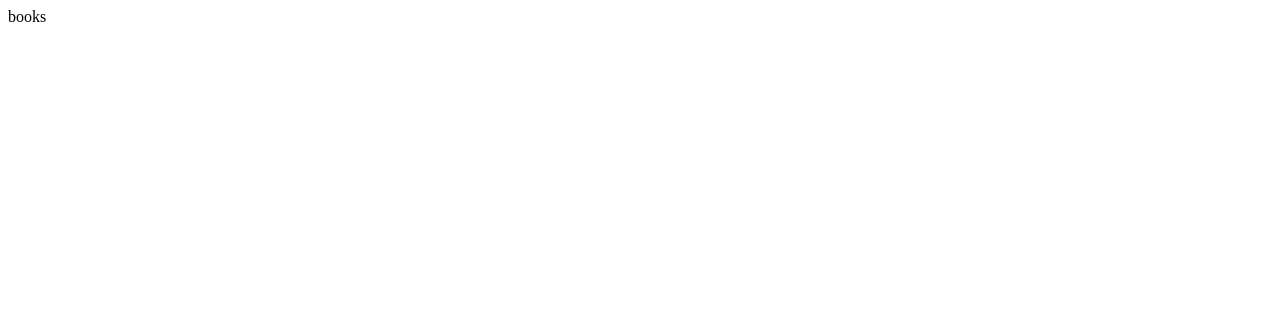
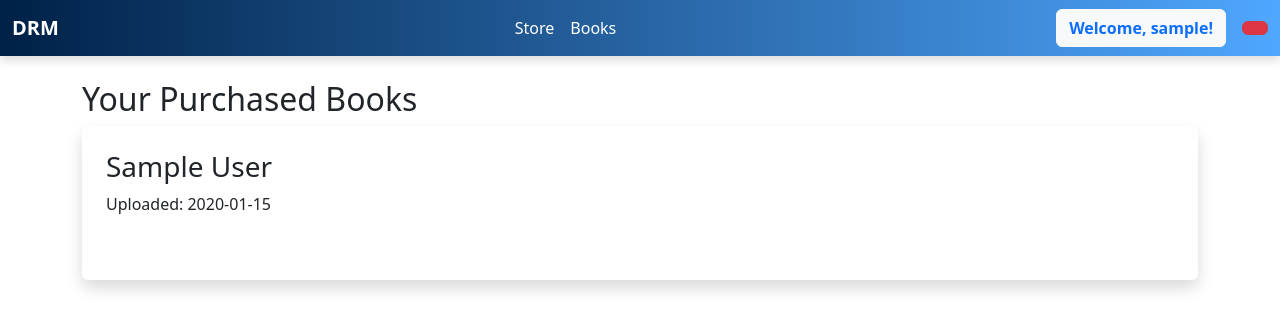
Before and after one commit to mustahidhasan/DRM, a Django app: page /books/ in a window 1280 px wide. Before the commit the part shown is almost empty. Shown: the top 330 px of the page. Run offline with Django 5.2, Linux system fonts and the light colour scheme; a user stored in the database is signed in; tables that the repository leaves empty hold one stand-in row (values such as "Sample post").

Commit message:
okay books are showing

```diff
--- a/drm/templates/books.html
+++ b/drm/templates/books.html
@@ -1 +1,18 @@
-books
+{% extends 'base.html' %}
+{% block content %}
+<h2>Your Purchased Books</h2>
+
+<div class="grid grid-cols-1 md:grid-cols-2 lg:grid-cols-3 gap-4">
+  {% for book in uploaded_books %}
+    <div class="bg-white shadow rounded p-4">
+      <h3 class="text-xl font-semibold">{{ book.book_name }}</h3>
+      <p class="text-sm text-gray-600">Uploaded: {{ book.uploaded_at|date:"Y-m-d" }}</p>
+      <a href="{% url 'view_book' book.id %}" class="inline-block mt-2 px-4 py-2 bg-blue-600 text-white rounded hover:bg-blue-700">
+        View
+      </a>
+    </div>
+  {% empty %}
+    <p>You haven't purchased any books yet.</p>
+  {% endfor %}
+</div>
+{% endblock %}
--- a/drm/user/urls.py
+++ b/drm/user/urls.py
@@ -13,5 +13,7 @@ urlpatterns = [
     path("profile/", views.profile_view, name="profile"),
 
     path("books/", views.books_view, name="books"),
+    path("book/<int:book_id>/", views.view_book, name="view_book")
+
 
 ]
--- a/drm/user/views.py
+++ b/drm/user/views.py
@@ -2,7 +2,8 @@ UPLOAD_DIR = "uploaded_files/"  # Directory to save uploaded files
 
 
 import os
-from django.shortcuts import render, redirect
+from django.http import HttpResponseForbidden
+from django.shortcuts import get_object_or_404, render, redirect
 from django.contrib import messages
 from django.contrib.auth import authenticate, login, logout
 from django.conf import settings
@@ -301,7 +302,28 @@ def profile_view(request):
         "user_data": user
     })
 
+
 @login_required(login_url='login')
 def books_view(request):
+    user = request.user
+    email = user.email
 
-    return render(request, "books.html")
+    # Get all orders associated with the user's email
+    orders = Order.objects.filter(customer_email=email)
+
+    # Collect unique uploaded files from those orders
+    uploaded_books = UploadedFile.objects.filter(orders__in=orders).distinct()
+
+    return render(request, "books.html", {
+        "uploaded_books": uploaded_books,
+    })
+
+@login_required
+def view_book(request, book_id):
+    book = get_object_or_404(UploadedFile, id=book_id)
+
+    # Optional: verify user has permission to access this book
+    if not Order.objects.filter(user=request.user, uploaded_files=book).exists():
+        return HttpResponseForbidden("You don't have access to this book.")
+
+    return render(request, "view_book.html", {"book": book})
```
